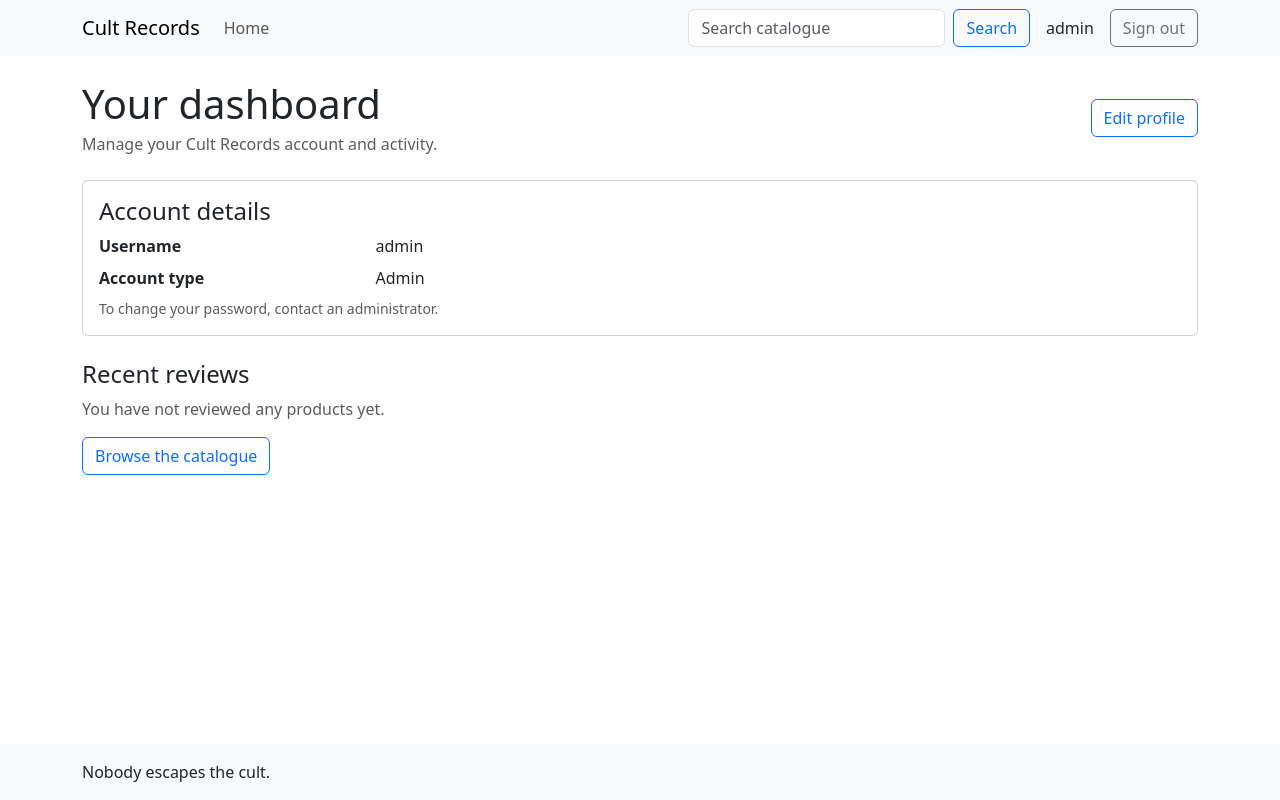
After one commit to chriskalos/cult-records, a Django app: page /accounts/dashboard/ in a window 1280 px wide. The commit adds this page. Run offline with Django 5.2, Linux system fonts and the light colour scheme; a user stored in the database is signed in; data comes from the database, SQL or seed files in the repository; data that the repository does not hold is empty.

Commit message:
Add account dashboard and profile editing

```diff
--- /dev/null
+++ b/accounts/templates/accounts/dashboard.html
@@ -0,0 +1,60 @@
+{% extends "home/base.html" %}
+
+{% block title %}Dashboard | Cult Records{% endblock %}
+
+{% block content %}
+    <div class="d-flex flex-wrap justify-content-between align-items-center gap-3 mb-4">
+        <div>
+            <h1 class="mb-1">Your dashboard</h1>
+            <p class="text-body-secondary mb-0">Manage your Cult Records account and activity.</p>
+        </div>
+        <a href="{% url 'accounts:edit_profile' %}" class="btn btn-outline-primary">Edit profile</a>
+    </div>
+
+    <section class="card mb-4" aria-labelledby="account-details-heading">
+        <div class="card-body">
+            <h2 id="account-details-heading" class="h4">Account details</h2>
+            <dl class="row mb-0">
+                <dt class="col-sm-4 col-lg-3">Username</dt>
+                <dd class="col-sm-8 col-lg-9">{{ request.user.username }}</dd>
+                <dt class="col-sm-4 col-lg-3">Account type</dt>
+                <dd class="col-sm-8 col-lg-9">{{ account_role }}</dd>
+            </dl>
+            <p class="small text-body-secondary mb-0">
+                To change your password, contact an administrator.
+            </p>
+        </div>
+    </section>
+
+    <section aria-labelledby="recent-reviews-heading">
+        <h2 id="recent-reviews-heading" class="h4">Recent reviews</h2>
+        {% if reviews %}
+            <div class="list-group">
+                {% for review in reviews %}
+                    <a
+                        href="{% url 'product_page:detail' review.product.product_id %}#your-review"
+                        class="list-group-item list-group-item-action"
+                    >
+                        <div class="d-flex flex-wrap justify-content-between align-items-start gap-2">
+                            <div>
+                                <h3 class="h6 mb-1">{{ review.product.title }}</h3>
+                                <p class="mb-1 text-body-secondary">{{ review.product.artist }}</p>
+                            </div>
+                            <span class="fw-semibold">{{ review.rating }} / 5 stars</span>
+                        </div>
+                        {% if review.comment %}
+                            <p class="mb-1">{{ review.comment|truncatechars:180 }}</p>
+                        {% endif %}
+                        <p class="small text-body-secondary mb-0">
+                            Updated {{ review.updated_at|date:"j F Y" }}
+                            {% if not review.is_approved %} · Hidden{% endif %}
+                        </p>
+                    </a>
+                {% endfor %}
+            </div>
+        {% else %}
+            <p class="text-body-secondary">You have not reviewed any products yet.</p>
+            <a href="{% url 'home' %}" class="btn btn-outline-primary">Browse the catalogue</a>
+        {% endif %}
+    </section>
+{% endblock %}
--- a/accounts/urls.py
+++ b/accounts/urls.py
@@ -9,4 +9,6 @@ urlpatterns = [
     path("register/", views.register, name="register"),
     path("login/", views.AccountLoginView.as_view(), name="login"),
     path("logout/", views.logout_view, name="logout"),
+    path("dashboard/", views.dashboard, name="dashboard"),
+    path("profile/edit/", views.edit_profile, name="edit_profile"),
 ]
--- a/accounts/views.py
+++ b/accounts/views.py
@@ -5,19 +5,20 @@ from django.contrib.auth.views import LoginView
 from django.shortcuts import redirect, render
 from django.views.decorators.http import require_POST
 
-from .forms import LoginForm, RegistrationForm
+from .forms import LoginForm, RegistrationForm, UsernameUpdateForm
+from .roles import role_for_user
 
 
 def register(request):
     if request.user.is_authenticated:
-        return redirect("home")
+        return redirect("accounts:dashboard")
 
     form = RegistrationForm(request.POST or None)
     if request.method == "POST" and form.is_valid():
         user = form.save()
         login(request, user)
         messages.success(request, f"Welcome to Cult Records, {user.username}.")
-        return redirect("home")
+        return redirect("accounts:dashboard")
 
     return render(request, "accounts/register.html", {"form": form})
 
@@ -39,3 +40,30 @@ def logout_view(request):
     logout(request)
     messages.success(request, "You have signed out.")
     return redirect("home")
+
+
+@login_required
+def dashboard(request):
+    reviews = request.user.product_reviews.select_related("product").order_by(
+        "-updated_at",
+        "-pk",
+    )[:10]
+    return render(
+        request,
+        "accounts/dashboard.html",
+        {
+            "account_role": role_for_user(request.user),
+            "reviews": reviews,
+        },
+    )
+
+
+@login_required
+def edit_profile(request):
+    form = UsernameUpdateForm(request.POST or None, instance=request.user)
+    if request.method == "POST" and form.is_valid():
+        user = form.save()
+        messages.success(request, "Your profile has been updated.")
+        return redirect("accounts:dashboard")
+
+    return render(request, "accounts/edit_profile.html", {"form": form})
--- a/cultrecords/settings.py
+++ b/cultrecords/settings.py
@@ -122,4 +122,4 @@ STATIC_URL = 'static/'
 STATIC_ROOT = os.path.join(BASE_DIR, "static")
 
 LOGIN_URL = "accounts:login"
-LOGIN_REDIRECT_URL = "home"
+LOGIN_REDIRECT_URL = "accounts:dashboard"
--- a/home/templates/home/includes/header.html
+++ b/home/templates/home/includes/header.html
@@ -35,7 +35,9 @@
                 </form>
 
                 {% if request.user.is_authenticated %}
-                    <span class="navbar-text me-lg-3">{{ request.user.username }}</span>
+                    <a href="{% url 'accounts:dashboard' %}" class="nav-link me-lg-3">
+                        {{ request.user.username }}
+                    </a>
                     <form action="{% url 'accounts:logout' %}" method="post" class="mt-2 mt-lg-0">
                         {% csrf_token %}
                         <button type="submit" class="btn btn-outline-secondary">Sign out</button>
```
Also changed, not shown: accounts/forms.py (+24 -0 lines), accounts/templates/accounts/edit_profile.html (added, +40 -0 lines), accounts/tests.py (+102 -3 lines).
